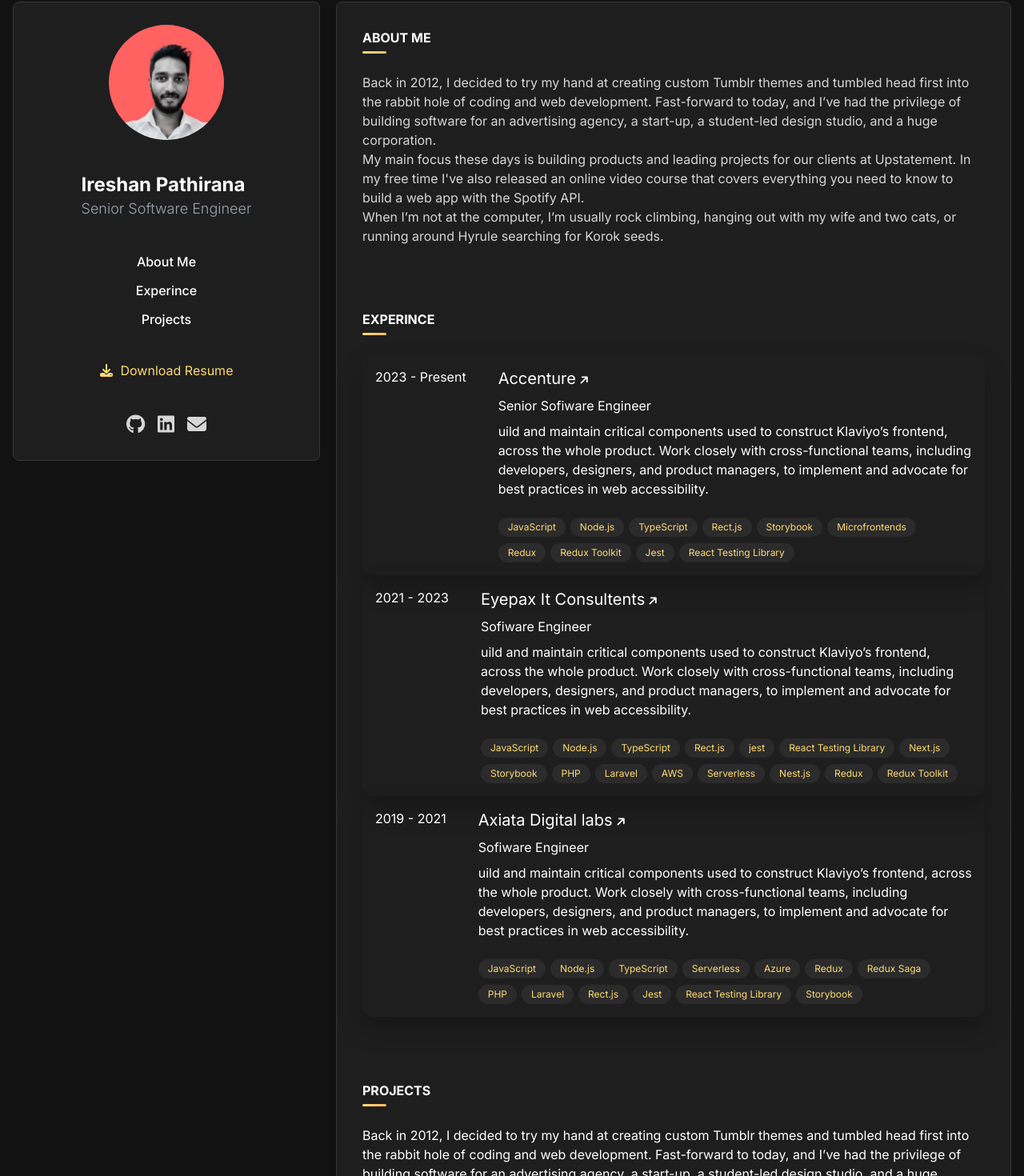
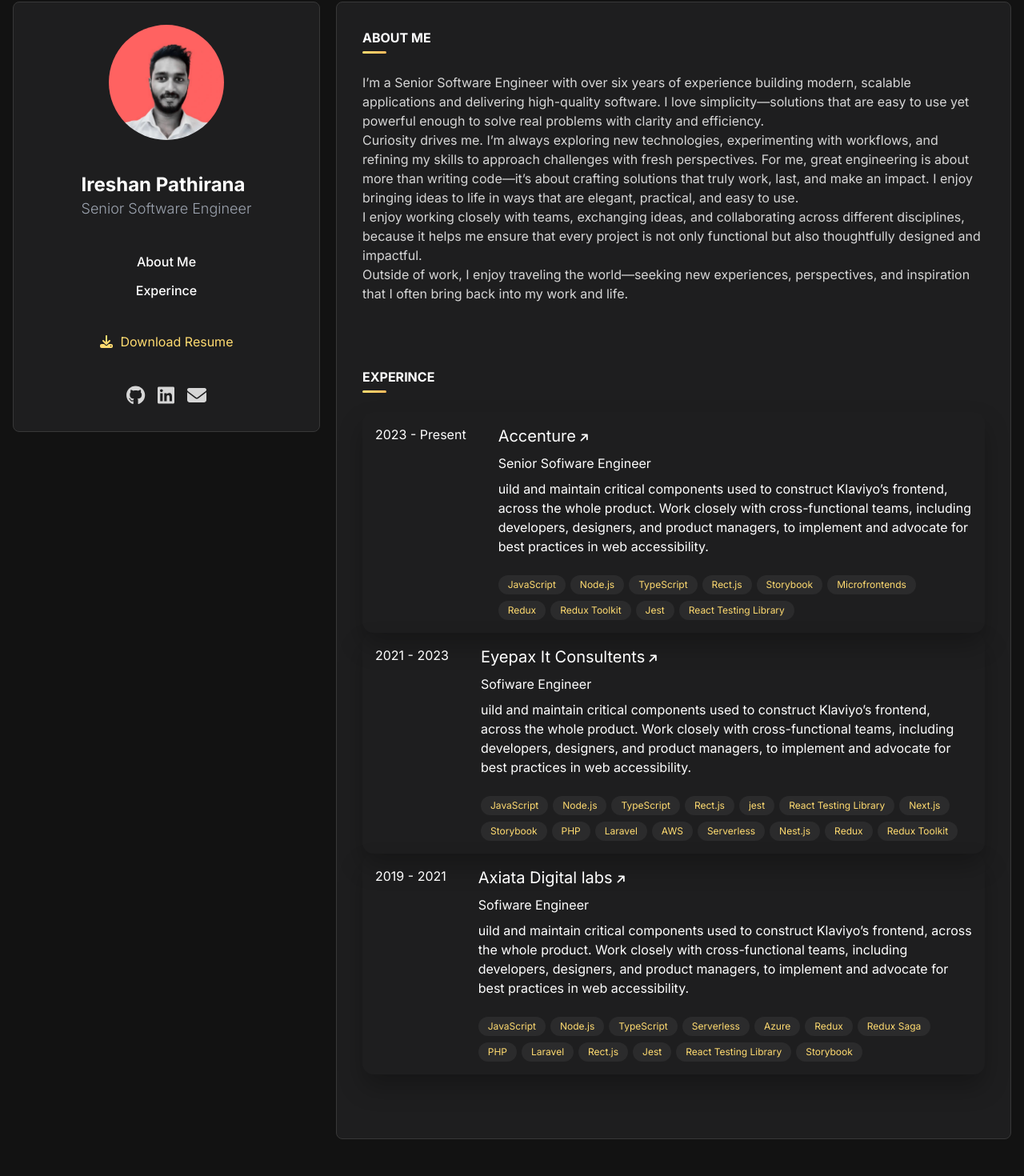
Before and after one commit to ravanspell/ireshanpathirana.com, a Next.js app: page / in a window 1280 px wide. Shown: the part 46-1516 px from the top of the page at 80% size. After the commit the page ends 1470 px from the top, so only its background shows below. Built offline with nearby package versions, Linux system fonts and the light colour scheme.

Commit message:
My portfolio: update content

```diff
--- a/src/app/atoms/Card/Card.tsx
+++ b/src/app/atoms/Card/Card.tsx
@@ -24,7 +24,6 @@
         <div
             id={id}
             className={`${className}
-                relative
                 bg-border-gradient-onyx
                 p-4
                 rounded-[14px]
--- a/src/app/atoms/Typography/Typography.tsx
+++ b/src/app/atoms/Typography/Typography.tsx
@@ -1,59 +1,92 @@
 /**
- * Typography control texts
- * component allows
+ * Typography component for rendering text with semantic HTML and consistent styling
  */
-import { ElementType } from 'react';
+import { ElementType, ReactNode } from 'react';
 
-type TypographyIntrinsicElement = 'div' | 'time' | 'h1' | 'h2' | 'h3' | 'h4' | 'p' | 'span';
+type TypographyVariant =
+  | 'h1' | 'h2' | 'h3' | 'h4' | 'h5' | 'h6'
+  | 'body' | 'caption' | 'label';
 
-type TypographyProps<T extends TypographyIntrinsicElement> = {
-    /**
-     * text content of the typography
-     */
-    text: string
-    /**
-     * variant of the text content
-     */
-    type: string,
-    /**
-     * HTML tag definition
-     */
-    tag?: T
-    /**
-     * decoration of the text
-     */
-    decoration?: 'bold' | 'italic' | 'regular'
-    /**
-     * id of the text element
-     * for unit tests and custom styles
-     */
-    id: string
-    /**
-     * axilary classname
-     */
-    className?: string
-} & JSX.IntrinsicElements[T];
+type TypographyElement = keyof Pick<JSX.IntrinsicElements,
+  | 'h1' | 'h2' | 'h3' | 'h4' | 'h5' | 'h6'
+  | 'p' | 'span' | 'div'
+  | 'strong' | 'em' | 'mark' | 'small' | 'code' | 'kbd' | 'time'
+  | 'abbr' | 'cite' | 'del' | 'ins' | 'q' | 'blockquote' | 'figcaption'
+>;
 
-const Typography = <T extends TypographyIntrinsicElement = 'div'>(props: TypographyProps<T>): JSX.Element => {
-    const {
-        text,
-        id,
-        tag: elementType = "div" as T,
-        decoration,
-        className = '',
-        type,
-        ...rest
-    } = props;
-    const Component = elementType as ElementType;
-    return (
-        <Component
-            {...rest}
-            className={`typography-${type}-${decoration} ${className}`}
-            id={id}
-        >
-            {text}
-        </Component>
-    );
+interface TypographyProps {
+  variant?: TypographyVariant;
+  /** @deprecated Use variant instead */
+  type?: 'heading' | 'body' | 'caption' | 'label';
+  as?: TypographyElement;
+  /** @deprecated Use as instead of tag */
+  tag?: TypographyElement;
+  text?: string;
+  children?: ReactNode;
+  className?: string;
+  id?: string;
+  dateTime?: string;
+  title?: string;
+  cite?: string;
+  role?: string;
 }
 
+const getDefaultElement = (variant: TypographyVariant): TypographyElement => {
+  const map: Record<TypographyVariant, TypographyElement> = {
+    h1: 'h1', h2: 'h2', h3: 'h3', h4: 'h4', h5: 'h5', h6: 'h6',
+    body: 'p',
+    caption: 'figcaption',
+    label: 'span',
+  };
+  return map[variant] || 'div';
+};
+
+const Typography = ({
+  variant,
+  type,
+  as,
+  tag,
+  text,
+  children,
+  className = '',
+  id,
+  dateTime,
+  title,
+  cite,
+  role,
+  ...rest
+}: TypographyProps) => {
+  // Determine effective variant (support legacy type)
+  const effectiveVariant = variant || (type === 'heading' ? 'h2' : type as TypographyVariant) || 'body';
+  // Determine HTML element to render
+  const element = as || tag || getDefaultElement(effectiveVariant);
+  const Component = element as ElementType;
+
+  // Combine text and children
+  const content = children || text;
+
+  // Semantic attributes
+  const semanticProps: Record<string, any> = {};
+  if (element.startsWith('h')) {
+    const level = parseInt(element[1]);
+    if (!isNaN(level)) semanticProps['aria-level'] = level;
+  }
+  if (element === 'time' && dateTime) semanticProps.dateTime = dateTime;
+  if (title) semanticProps.title = title;
+  if (cite && ['q', 'blockquote', 'cite'].includes(element)) semanticProps.cite = cite;
+  if (role) semanticProps.role = role;
+
+  // Build className
+  const finalClassName = ['typography-' + (variant || type || 'body'), className]
+    .filter(Boolean)
+    .join(' ')
+    .trim();
+
+  return (
+    <Component {...rest} {...semanticProps} className={finalClassName} id={id}>
+      {content}
+    </Component>
+  );
+};
+
 export default Typography;
--- a/src/app/molecules/ExperienceCard/ExperienceCard.tsx
+++ b/src/app/molecules/ExperienceCard/ExperienceCard.tsx
@@ -56,8 +56,7 @@
                     </h4>
                     <Typography
                         id='experince-description-3'
-                        type=''
-                        tag='p'
+                        as='p'
                         text={shortDescription}
                     />
                     <TagListContainer
--- a/src/app/molecules/Section/Section.tsx
+++ b/src/app/molecules/Section/Section.tsx
@@ -20,10 +20,14 @@
      */
     headerText: string
     mainContentRef: React.RefObject<Record<string, HTMLElement>>
+    /**
+     * additional CSS classes
+     */
+    className?: string
 }
 
 const Section = (props: SectionProps): JSX.Element => {
-    const { id, children, headerText, mainContentRef } = props;
+    const { id, children, headerText, mainContentRef, className = '' } = props;
     const handleSetupSectionRef = (ref: HTMLElement | null, id: string) => {
         if (mainContentRef.current && ref) {
             mainContentRef.current[id] = ref
@@ -32,14 +36,13 @@
     return (
         <section
             ref={(el) => handleSetupSectionRef(el, id)}
-            className="section mb-20 scroll-mt-10"
+            className={`section mb-20 px-4 pr-4 first:pt-4 md:px-8 md:pr-8 md:first:pt-8 scroll-mt-10 ${className}`.trim()}
             aria-label={id}
             id={id}
             >
             <header className="relative pb-2 mb-6">
                 <Typography
-                    type='ererer'
-                    tag='h2'
+                    variant='h2'
                     className='section-header-text uppercase text-md font-bold'
                     text={headerText}
                     id='section-header-text'
--- a/src/app/organisms/AboutMeSection/AboutMeSection.tsx
+++ b/src/app/organisms/AboutMeSection/AboutMeSection.tsx
@@ -5,35 +5,39 @@
 import Section from '../../molecules/Section/Section';
 
 
-const AboutMeSection = ({mainContentRef}:{ mainContentRef: any}): JSX.Element => {
+const AboutMeSection = ({ mainContentRef }: { mainContentRef: any }): JSX.Element => {
     return (
         <Section mainContentRef={mainContentRef} id='aboutme' headerText='About Me'>
             <Typography
                 id="this is id"
-                type="dfgdfgdfg"
-                tag='p'
+                variant="body"
+                as='p'
                 className='text-light-gray'
-                text='Back in 2012, I decided to try my hand at creating custom Tumblr themes and tumbled head first
-                    into the rabbit hole of coding and web development. Fast-forward to today, and I’ve had the
-                    privilege of building software for an advertising agency, a start-up, a student-led design
-                    studio, and a huge corporation.'
+                text="I’m a Senior Software Engineer with over six years of experience building modern, scalable applications and delivering high-quality software.
+                I love simplicity—solutions that are easy to use yet powerful enough to solve real problems with clarity and efficiency."
             />
             <Typography
                 id="this is id"
-                type="dfgdfgdfg"
-                tag='p'
+                variant="body"
+                as='p'
                 className='text-light-gray'
-                text="My main focus these days is building products and leading projects for our clients at
-                Upstatement. In my free time I've also released an online video course that covers everything
-                you need to know to build a web app with the Spotify API."
+                text="Curiosity drives me. I’m always exploring new technologies, experimenting with workflows, and refining my skills to approach challenges with fresh perspectives.
+                For me, great engineering is about more than writing code—it’s about crafting solutions that truly work, last, and make an impact. I enjoy bringing ideas to life in ways that are elegant, practical, and easy to use."
             />
             <Typography
                 id="this is id"
-                type="dfgdfgdfg"
-                tag='p'
+                variant="body"
+                as='p'
                 className='text-light-gray'
-                text='When I’m not at the computer, I’m usually rock climbing, hanging out with my wife and two cats,
-                or running around Hyrule searching for Korok seeds.'
+                text="I enjoy working closely with teams, exchanging ideas, and collaborating across different disciplines, because it helps me ensure that every project is not only functional but also thoughtfully designed and impactful."
+            />
+
+            <Typography
+                id="this is id"
+                variant="body"
+                as='p'
+                className='text-light-gray'
+                text="Outside of work, I enjoy traveling the world—seeking new experiences, perspectives, and inspiration that I often bring back into my work and life."
             />
         </Section>
     );
--- a/src/app/organisms/ExperinceSection/ExpericeSection.tsx
+++ b/src/app/organisms/ExperienceSection/ExperienceSection.tsx
@@ -1,11 +1,11 @@
 /**
- * Experince section
+ * Experience section
  */
 import Section from '../../molecules/Section/Section';
 import ExperienceCard from '@/app/molecules/ExperienceCard/ExperienceCard';
 
 
-const ExperinceSection = ({ mainContentRef }: { mainContentRef: any }): JSX.Element => {
+const ExperienceSection = ({ mainContentRef }: { mainContentRef: any }): JSX.Element => {
     return (
         <Section
             mainContentRef={mainContentRef}
@@ -83,4 +83,4 @@
     );
 }
 
-export default ExperinceSection;
+export default ExperienceSection;
--- a/src/app/organisms/NavBar/NavBar.tsx
+++ b/src/app/organisms/NavBar/NavBar.tsx
@@ -35,10 +35,10 @@
                         href: '#experince',
                         label: 'Experince'
                     },
-                    {
-                        href: '#projects',
-                        label: 'Projects'
-                    }
+                    // {
+                    //     href: '#projects',
+                    //     label: 'Projects'
+                    // }
                 ]}
                 />
             </ul>
--- a/src/app/organisms/ProjectsSection/ProjectsSection.tsx
+++ b/src/app/organisms/ProjectsSection/ProjectsSection.tsx
@@ -5,13 +5,13 @@
 import Section from '../../molecules/Section/Section';
 
 
-const ProjectsSection = ({mainContentRef}:{ mainContentRef: any}): JSX.Element => {
+const ProjectsSection = ({ mainContentRef }: { mainContentRef: any }): JSX.Element => {
     return (
         <Section mainContentRef={mainContentRef} id='projects' headerText='Projects'>
             <Typography
                 id="this is id"
-                type="dfgdfgdfg"
-                tag='p'
+                variant="body"
+                as='p'
                 text='Back in 2012, I decided to try my hand at creating custom Tumblr themes and tumbled head first
                     into the rabbit hole of coding and web development. Fast-forward to today, and I’ve had the
                     privilege of building software for an advertising agency, a start-up, a student-led design
@@ -19,16 +19,16 @@
             />
             <Typography
                 id="this is id"
-                type="dfgdfgdfg"
-                tag='p'
+                variant="body"
+                as='p'
                 text="My main focus these days is building products and leading projects for our clients at
                 Upstatement. In my free time I've also released an online video course that covers everything
                 you need to know to build a web app with the Spotify API."
             />
             <Typography
                 id="this is id"
-                type="dfgdfgdfg"
-                tag='p'
+                variant="body"
+                as='p'
                 text='When I’m not at the computer, I’m usually rock climbing, hanging out with my wife and two cats,
                 or running around Hyrule searching for Korok seeds.'
             />
--- a/src/app/page.tsx
+++ b/src/app/page.tsx
@@ -7,11 +7,11 @@
     const mainContentRef = useRef<Record<string, HTMLElement>>({})
     return (
         <>
-            <div className="flex flex-col md:flex-row gap-5">
+            <div className="flex flex-col lg:flex-row gap-5 pb-20 md:pb-0">
                 <div className="pt-12">
                     <SideBar />
                 </div>
-                <div className="py-12">
+                <div className="pt-12">
                     <MainContent mainContentRef={mainContentRef} />
                 </div>
             </div>
--- a/src/app/templates/MainContent/MainContent.tsx
+++ b/src/app/templates/MainContent/MainContent.tsx
@@ -2,16 +2,15 @@
  * About me section
  */
 import AboutMeSection from '@/app/organisms/AboutMeSection/AboutMeSection';
-import ExperinceSection from '@/app/organisms/ExperinceSection/ExpericeSection';
+import ExperienceSection from '@/app/organisms/ExperienceSection/ExperienceSection';
 import ProjectsSection from '@/app/organisms/ProjectsSection/ProjectsSection';
 
 
 const MainContent = ({mainContentRef}:{mainContentRef: any}): JSX.Element => {
     return (
-        <main className='bg-custom-eerie-black-2 border border-custom-jet rounded-lg p-8 shadow-custom-shadow-1 z-10'>
+        <main className='bg-custom-eerie-black-2 border border-custom-jet rounded-lg shadow-custom-shadow-1 z-10'>
             <AboutMeSection mainContentRef={mainContentRef}/>
-            <ExperinceSection mainContentRef={mainContentRef}/>
-            <ProjectsSection mainContentRef={mainContentRef}/>
+            <ExperienceSection mainContentRef={mainContentRef}/>
         </main>
     );
 }
```
Also changed, not shown: 1 other file (tests, documents, lock files or other folders).
